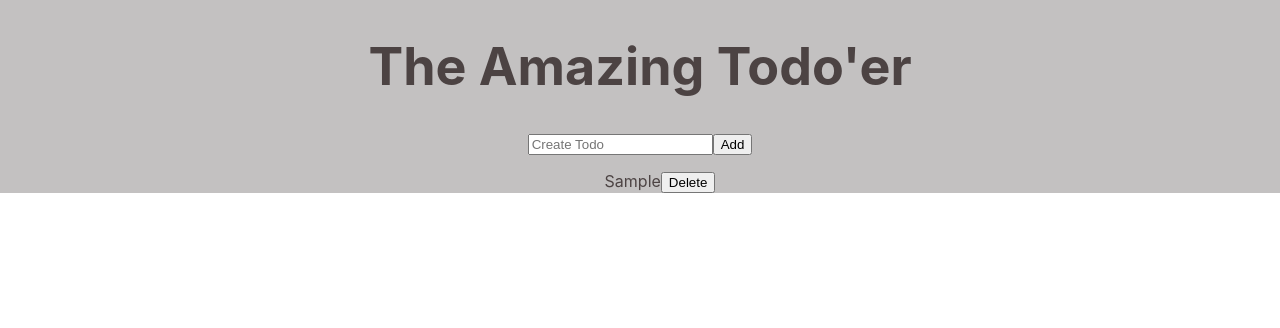
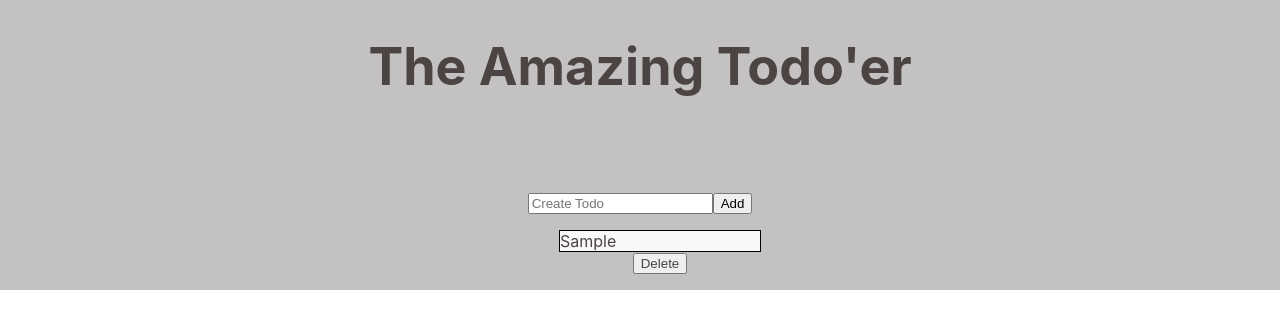
Before and after one commit to theislanglands/ToDo-App-PWA, a React (Create React App) app: page / in a window 1280 px wide. Both pictures are taken after typing "Sample" into the empty fields and a click on the button "Add". Shown: the top 328 px of the page. Built offline with nearby package versions, Linux system fonts and the light colour scheme.

Commit message:
to-do works

```diff
--- a/src/App.css
+++ b/src/App.css
@@ -1,22 +1,35 @@
 .Todo-App {
   text-align: center;
   background-color: #c3c1c1;
-}
-
-.App-header {
-  min-height: 10vh;
   display: flex;
   flex-direction: column;
   align-items: center;
   justify-content: center;
+
+}
+
+.App-header {
+  min-height: 24vh;
   font-size: calc(10px + 2vmin);
   color: rgb(76, 67, 67);
-}
-
-.App-link {
-  color: #61dafb;
 }
 
 .todo-input {
   color:rgb(76, 67, 67);
 }
+
+
+.cards {
+  background-color: #f8f8f8;
+  border: 1px solid black;
+  width: 200px;
+  height: 20px;
+}
+
+.cardButton {
+  color:rgb(76, 67, 67)
+}
+
+.todoCards {
+  display: inline;
+}
--- a/src/App.js
+++ b/src/App.js
@@ -1,7 +1,6 @@
 import React from 'react';
 import { useState } from "react";
-import {Form, Container, Button} from "react-bootstrap";
-// import todo from './todoItem';
+import {Form, Container, Button, Card} from "react-bootstrap";
 
 import './App.css';
 
@@ -16,13 +15,13 @@ export default function App() {
   }
 
   return (
+    <Container>
     <div className="Todo-App">
       <header className="App-header">
         <h1>The Amazing Todo'er</h1>
       </header>
 
       <div className="todo-input">
-       <Container>
           <Form>
             <Form.Control
                 type="text"
@@ -34,37 +33,32 @@ export default function App() {
               <Button onClick={addTodo}>Add</Button>
           </Form>
 
-          <div>
+          <div className='todoCards'>
             {todos.map((name, index) => (
-            Todo(name, index)
+              <ul>
+                <div className='cards' align='left'>
+                      {name}
+                </div>
+                <div align='right'></div>
+                <Button className='cardButton' onClick={() => deleteTodo(index)}>Delete</Button>
+            </ul>
             ))}
           </div>
 
-       </Container>
       </div>
     </div>
+    </Container>
   );
 
   function addTodo() {
-    console.log("inputeText is")
-    console.log({inputText})
     setTodos([...todos, inputText])
     setInputText("")
     }
 
 
   function deleteTodo(index) {
-    console.log("delete todo")
-    console.log(index)
     setTodos(todos.filter((item, i) => i != index));
   }
 
-  function Todo(name, index) {
-    return (
-      <ul>
-        {name}
-        <Button onClick={() => deleteTodo(index)}>Delete</Button>
-      </ul>
-    )
-  }
+
 }
```
Also changed, not shown: src/todoItem.js (added, +8 -0 lines).
